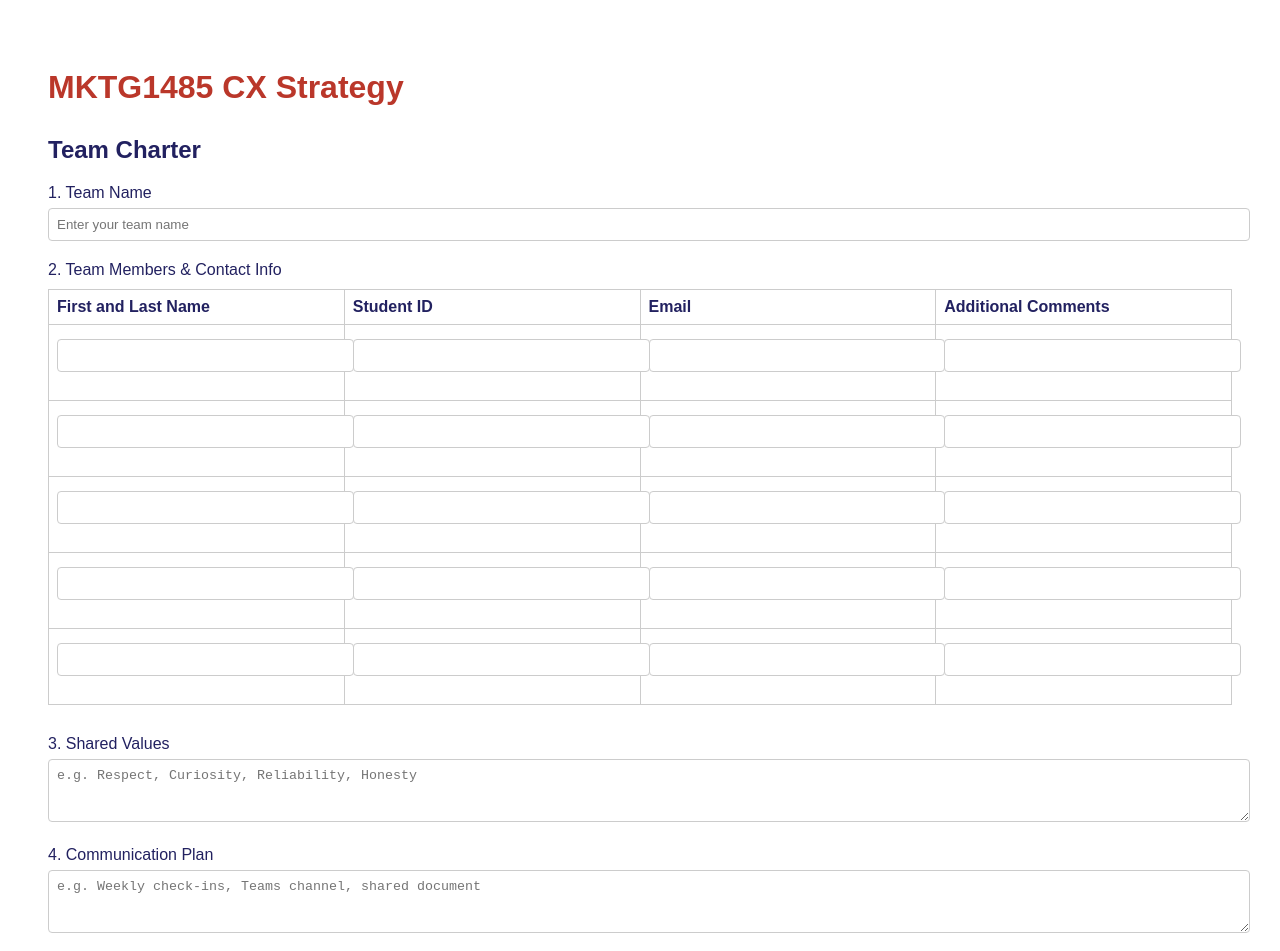
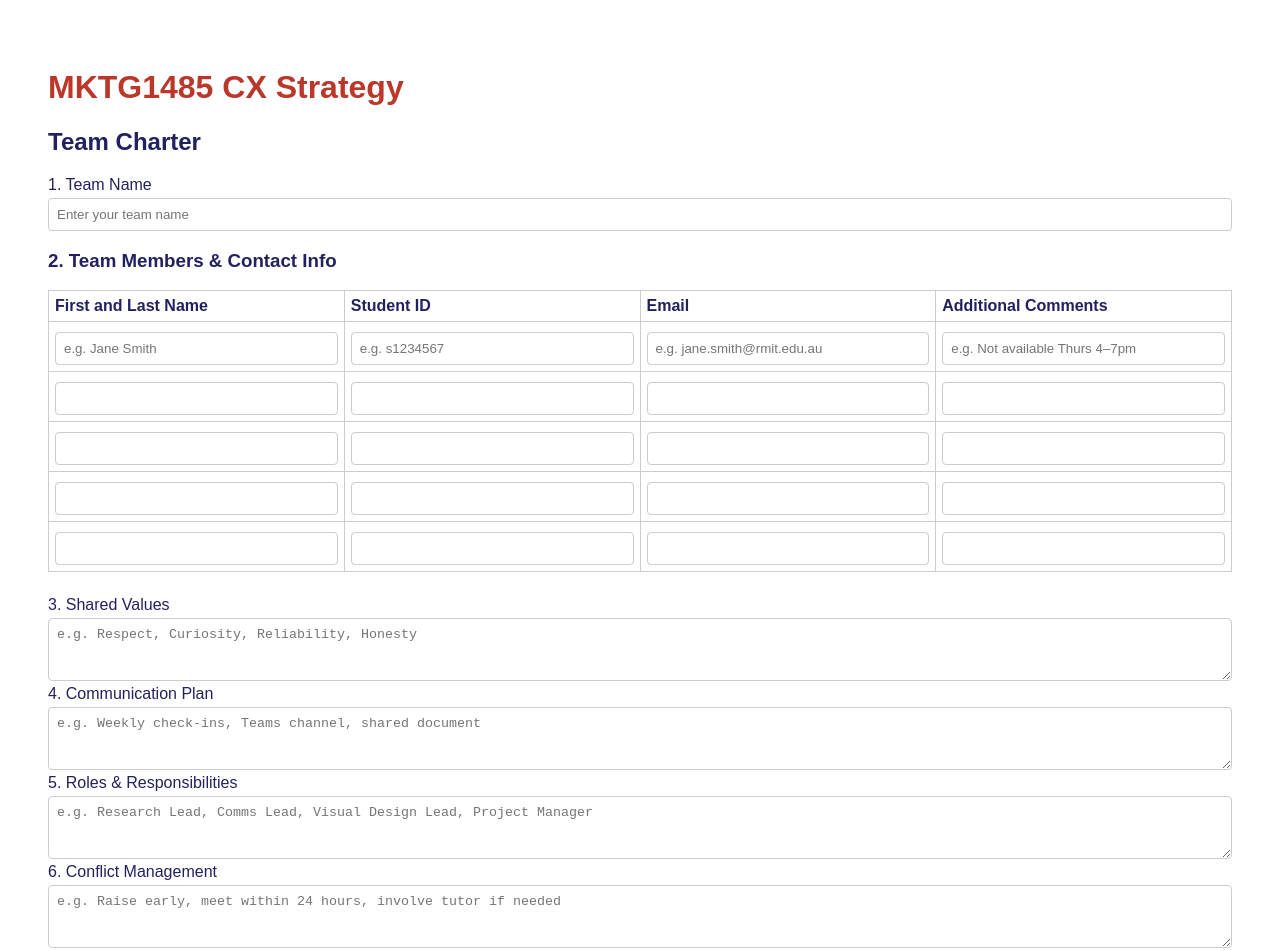
Before and after one commit to RMIT-1485/team-charter-template, a plain HTML site: page index.html in a window 1280 px wide. Shown: the top 951 px of the page. Drawn offline with Linux system fonts and the light colour scheme.

Commit message:
Update index.html

```diff
--- a/index.html
+++ b/index.html
@@ -2,7 +2,7 @@
 <html lang="en">
 <head>
   <meta charset="UTF-8" />
-  <title>Team Charter – MKTG1485</title>
+  <title>MKTG1485 CX Strategy Team Charter</title>
   <script src="https://cdn.jsdelivr.net/npm/docx@7.7.0/build/index.umd.min.js"></script>
   <style>
     body {
@@ -16,23 +16,23 @@
     }
     h2 {
       color: #222160;
-      margin-top: 30px;
     }
     input, textarea {
       width: 100%;
       padding: 8px;
-      margin: 6px 0 20px;
+      margin-top: 4px;
       border: 1px solid #ccc;
       border-radius: 4px;
+      box-sizing: border-box;
     }
     table {
       width: 100%;
       border-collapse: collapse;
-      margin: 10px 0 30px;
+      margin-bottom: 24px;
     }
-    table th, table td {
+    th, td {
       border: 1px solid #ccc;
-      padding: 8px;
+      padding: 6px;
       text-align: left;
     }
     button {
@@ -43,6 +43,7 @@
       border: none;
       border-radius: 4px;
       cursor: pointer;
+      margin-top: 20px;
     }
     button:hover {
       background-color: #3c3ca0;
@@ -55,10 +56,10 @@
   <h2>Team Charter</h2>
 
   <label>1. Team Name</label>
-  <input type="text" id="teamName" placeholder="Enter your team name">
+  <input type="text" id="teamName" placeholder="Enter your team name" />
 
-  <label>2. Team Members & Contact Info</label>
-  <table>
+  <h3>2. Team Members & Contact Info</h3>
+  <table id="teamTable">
     <thead>
       <tr>
         <th>First and Last Name</th>
@@ -68,25 +69,38 @@
       </tr>
     </thead>
     <tbody>
-      <tr><td><input></td><td><input></td><td><input></td><td><input></td></tr>
-      <tr><td><input></td><td><input></td><td><input></td><td><input></td></tr>
-      <tr><td><input></td><td><input></td><td><input></td><td><input></td></tr>
-      <tr><td><input></td><td><input></td><td><input></td><td><input></td></tr>
-      <tr><td><input></td><td><input></td><td><input></td><td><input></td></tr>
+      <tr>
+        <td><input placeholder="e.g. Jane Smith" /></td>
+        <td><input placeholder="e.g. s1234567" /></td>
+        <td><input placeholder="e.g. jane.smith@rmit.edu.au" /></td>
+        <td><input placeholder="e.g. Not available Thurs 4–7pm" /></td>
+      </tr>
+      <tr>
+        <td><input /></td><td><input /></td><td><input /></td><td><input /></td>
+      </tr>
+      <tr>
+        <td><input /></td><td><input /></td><td><input /></td><td><input /></td>
+      </tr>
+      <tr>
+        <td><input /></td><td><input /></td><td><input /></td><td><input /></td>
+      </tr>
+      <tr>
+        <td><input /></td><td><input /></td><td><input /></td><td><input /></td>
+      </tr>
     </tbody>
   </table>
 
   <label>3. Shared Values</label>
-  <textarea rows="3" id="teamValues" placeholder="e.g. Respect, Curiosity, Reliability, Honesty"></textarea>
+  <textarea id="teamValues" rows="3" placeholder="e.g. Respect, Curiosity, Reliability, Honesty"></textarea>
 
   <label>4. Communication Plan</label>
-  <textarea rows="3" id="communicationPlan" placeholder="e.g. Weekly check-ins, Teams channel, shared document"></textarea>
+  <textarea id="communicationPlan" rows="3" placeholder="e.g. Weekly check-ins, Teams channel, shared document"></textarea>
 
   <label>5. Roles & Responsibilities</label>
-  <textarea rows="4" id="teamRoles" placeholder="e.g. Research Lead, Comms Lead, Visual Design Lead, Project Manager"></textarea>
+  <textarea id="teamRoles" rows="3" placeholder="e.g. Research Lead, Comms Lead, Visual Design Lead, Project Manager"></textarea>
 
   <label>6. Conflict Management</label>
-  <textarea rows="3" id="conflictPlan" placeholder="e.g. Raise early, meet within 24 hours, involve tutor if needed"></textarea>
+  <textarea id="conflictPlan" rows="3" placeholder="e.g. Raise early, meet within 24 hours, involve tutor if needed"></textarea>
 
   <button onclick="exportToWord()">Export to Word</button>
 
@@ -94,15 +108,21 @@
     function exportToWord() {
       const { Document, Packer, Paragraph, TextRun } = window.docx;
 
-      const teamName = document.getElementById('teamName').value;
-      const values = document.getElementById('teamValues').value;
-      const comms = document.getElementById('communicationPlan').value;
-      const roles = document.getElementById('teamRoles').value;
-      const conflict = document.getElementById('conflictPlan').value;
+      const teamName = document.getElementById("teamName").value;
+      const teamValues = document.getElementById("teamValues").value;
+      const comms = document.getElementById("communicationPlan").value;
+      const roles = document.getElementById("teamRoles").value;
+      const conflict = document.getElementById("conflictPlan").value;
 
-      const tableRows = Array.from(document.querySelectorAll("tbody tr")).map(tr => {
-        const cells = Array.from(tr.querySelectorAll("input")).map(input => input.value || "");
-        return new Paragraph({ children: [new TextRun(cells.join(" | "))] });
+      const tableRows = document.querySelectorAll("#teamTable tbody tr");
+      const teamDetails = [];
+
+      tableRows.forEach(row => {
+        const inputs = row.querySelectorAll("input");
+        const rowText = Array.from(inputs).map(i => i.value.trim()).join(" | ");
+        if (rowText.replace(/\|/g, '').trim() !== '') {
+          teamDetails.push(new Paragraph(rowText));
+        }
       });
 
       const doc = new Document({
@@ -110,9 +130,9 @@
           children: [
             new Paragraph({ text: `Team Name: ${teamName}`, heading: "Heading1" }),
             new Paragraph({ text: "Team Members & Contact Info", heading: "Heading2" }),
-            ...tableRows,
+            ...teamDetails,
             new Paragraph({ text: "Shared Values", heading: "Heading2" }),
-            new Paragraph(values),
+            new Paragraph(teamValues),
             new Paragraph({ text: "Communication Plan", heading: "Heading2" }),
             new Paragraph(comms),
             new Paragraph({ text: "Roles & Responsibilities", heading: "Heading2" }),
@@ -125,13 +145,12 @@
 
       Packer.toBlob(doc).then(blob => {
         const url = URL.createObjectURL(blob);
-        const link = document.createElement("a");
-        link.href = url;
-        link.download = `${teamName || 'team-charter'}.docx`;
-        link.click();
+        const a = document.createElement("a");
+        a.href = url;
+        a.download = `${teamName || "team-charter"}.docx`;
+        a.click();
       });
     }
   </script>
-
 </body>
 </html>
```
